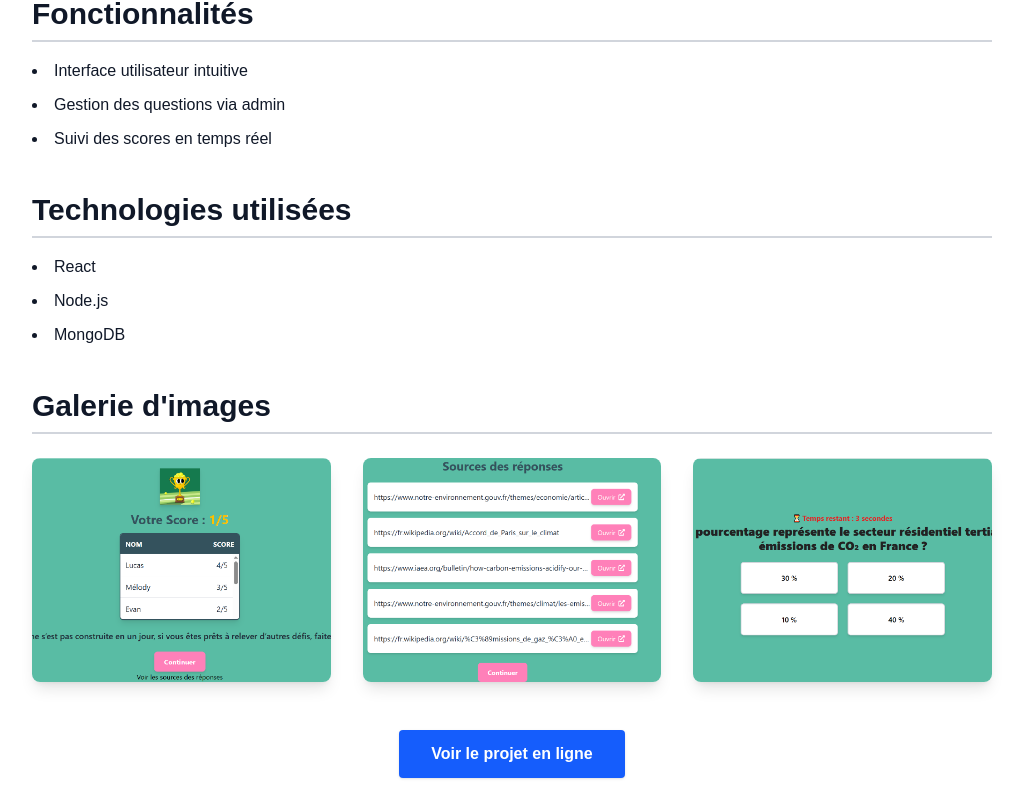
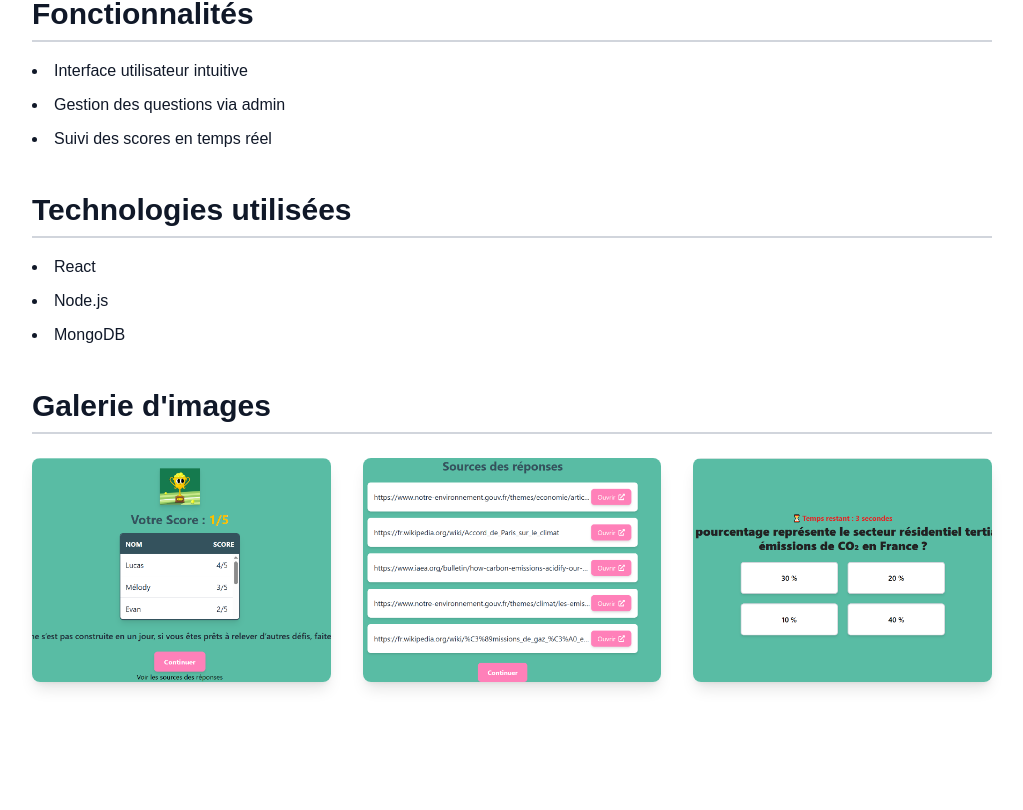
Before and after one commit to MOUFTAOU-Hanane/portfolio_nestjs, a Next.js app: page /projects/application-quiz in a window 1280 px wide. Shown: the part 416-1226 px from the top of the page, without its empty margins (128-1151 px from the left). After the commit the page ends 1170 px from the top, so only its background shows below. Built offline with nearby package versions, Linux system fonts and the light colour scheme.

Commit message:
first commit

```diff
--- a/app/projects/[slug]/page.tsx
+++ b/app/projects/[slug]/page.tsx
@@ -80,19 +80,6 @@ export default async function ProjectPage({ params }: { params: { slug: string }
         </div>
       </section>
 
-      {/* Lien vers le projet */}
-      {project.details.lien && (
-        <section className="mt-12 text-center">
-          <a
-            href={project.details.lien}
-            target="_blank"
-            rel="noopener noreferrer"
-            className="inline-block bg-blue-600 hover:bg-blue-700 text-white font-semibold py-3 px-8 rounded shadow transition-colors duration-300"
-          >
-            Voir le projet en ligne
-          </a>
-        </section>
-      )}
     </main>
   );
 }
```
